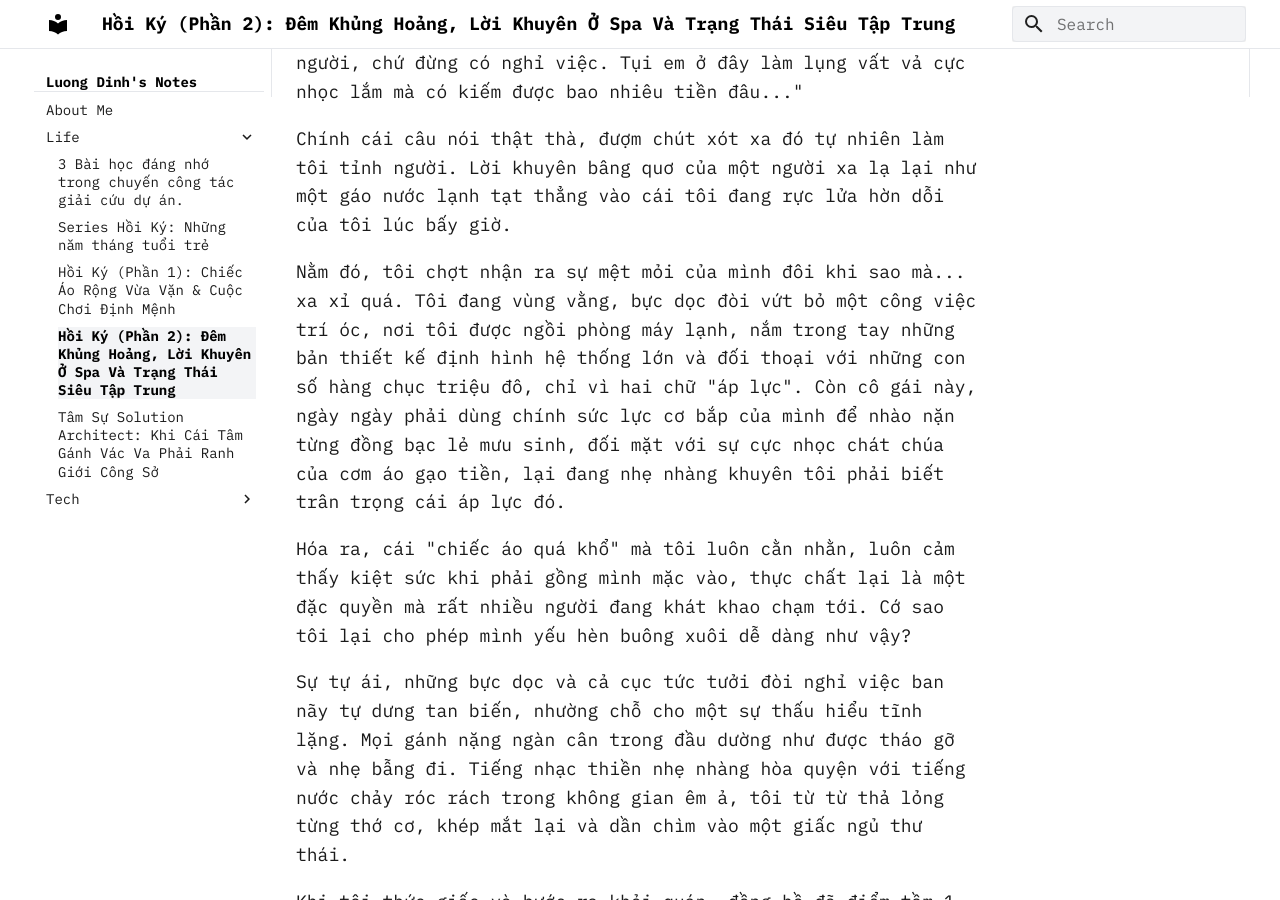
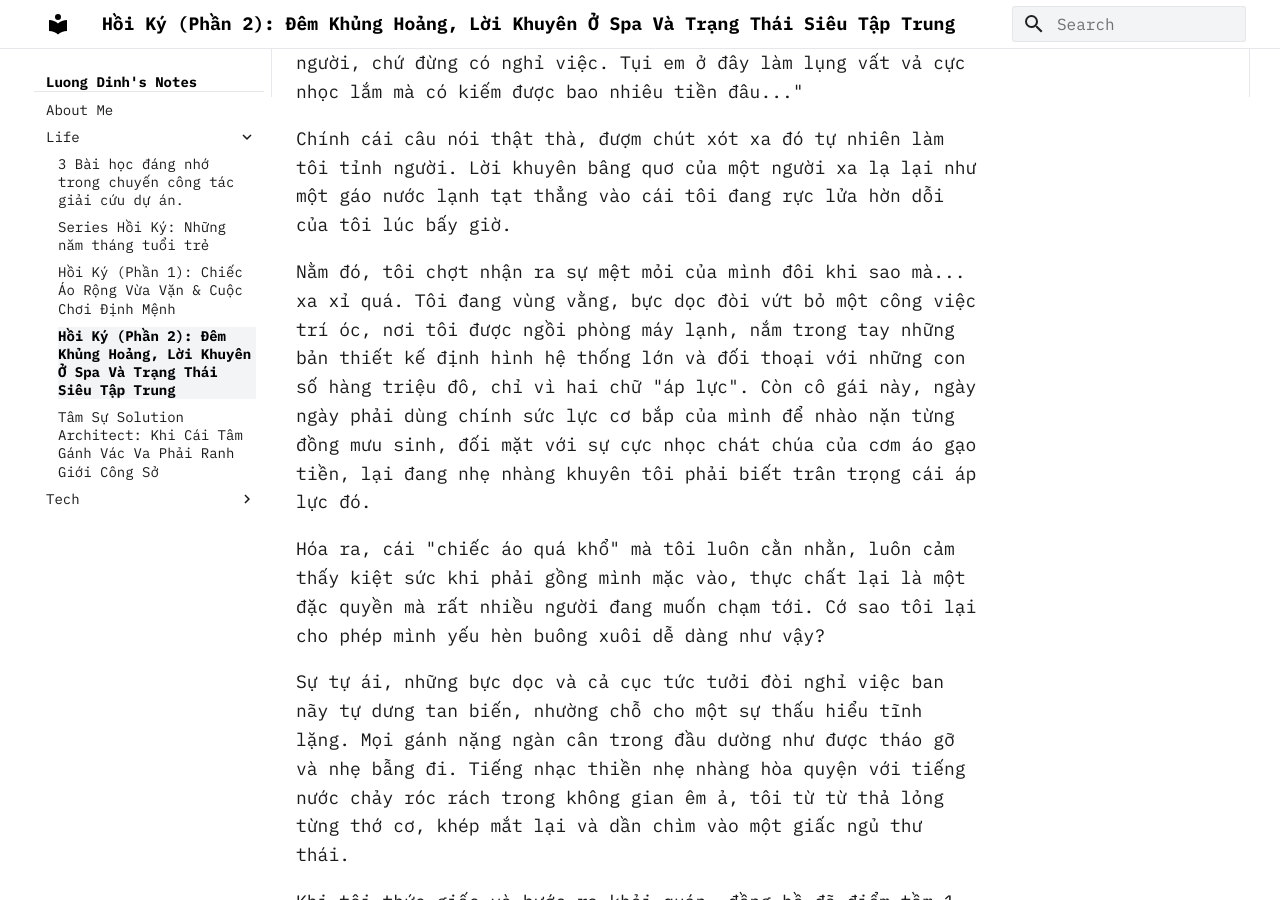
Before and after one commit to dhluong90/dhluong90.github.io, an MkDocs documentation site: the page built from docs/Life/hoi_ky_chuong_2_dem_trang_tin_nhan_nghi_viec_va_co_gai_o_tiem_spa.md, in a window 1280 px wide and 900 px high, scrolled down 1657 px. Built offline with MkDocs 1.6.1 and Material for MkDocs 9.7.7, drawn with Linux system fonts in a browser that asks for light colours.

Commit message:
Tinh chỉnh lại một số từ ngữ trong đoạn nhận thức

```diff
--- a/docs/Life/hoi_ky_chuong_2_dem_trang_tin_nhan_nghi_viec_va_co_gai_o_tiem_spa.md
+++ b/docs/Life/hoi_ky_chuong_2_dem_trang_tin_nhan_nghi_viec_va_co_gai_o_tiem_spa.md
@@ -30,9 +30,9 @@ Trong lúc làm việc, nhân viên trị liệu có bắt chuyện và hỏi t
 
 Chính cái câu nói thật thà, đượm chút xót xa đó tự nhiên làm tôi tỉnh người. Lời khuyên bâng quơ của một người xa lạ lại như một gáo nước lạnh tạt thẳng vào cái tôi đang rực lửa hờn dỗi của tôi lúc bấy giờ.
 
-Nằm đó, tôi chợt nhận ra sự mệt mỏi của mình đôi khi sao mà... xa xỉ quá. Tôi đang vùng vằng, bực dọc đòi vứt bỏ một công việc trí óc, nơi tôi được ngồi phòng máy lạnh, nắm trong tay những bản thiết kế định hình hệ thống lớn và đối thoại với những con số hàng chục triệu đô, chỉ vì hai chữ "áp lực". Còn cô gái này, ngày ngày phải dùng chính sức lực cơ bắp của mình để nhào nặn từng đồng bạc lẻ mưu sinh, đối mặt với sự cực nhọc chát chúa của cơm áo gạo tiền, lại đang nhẹ nhàng khuyên tôi phải biết trân trọng cái áp lực đó.
+Nằm đó, tôi chợt nhận ra sự mệt mỏi của mình đôi khi sao mà... xa xỉ quá. Tôi đang vùng vằng, bực dọc đòi vứt bỏ một công việc trí óc, nơi tôi được ngồi phòng máy lạnh, nắm trong tay những bản thiết kế định hình hệ thống lớn và đối thoại với những con số hàng triệu đô, chỉ vì hai chữ "áp lực". Còn cô gái này, ngày ngày phải dùng chính sức lực cơ bắp của mình để nhào nặn từng đồng mưu sinh, đối mặt với sự cực nhọc chát chúa của cơm áo gạo tiền, lại đang nhẹ nhàng khuyên tôi phải biết trân trọng cái áp lực đó.
 
-Hóa ra, cái "chiếc áo quá khổ" mà tôi luôn cằn nhằn, luôn cảm thấy kiệt sức khi phải gồng mình mặc vào, thực chất lại là một đặc quyền mà rất nhiều người đang khát khao chạm tới. Cớ sao tôi lại cho phép mình yếu hèn buông xuôi dễ dàng như vậy?
+Hóa ra, cái "chiếc áo quá khổ" mà tôi luôn cằn nhằn, luôn cảm thấy kiệt sức khi phải gồng mình mặc vào, thực chất lại là một đặc quyền mà rất nhiều người đang muốn chạm tới. Cớ sao tôi lại cho phép mình yếu hèn buông xuôi dễ dàng như vậy?
 
 Sự tự ái, những bực dọc và cả cục tức tưởi đòi nghỉ việc ban nãy tự dưng tan biến, nhường chỗ cho một sự thấu hiểu tĩnh lặng. Mọi gánh nặng ngàn cân trong đầu dường như được tháo gỡ và nhẹ bẫng đi. Tiếng nhạc thiền nhẹ nhàng hòa quyện với tiếng nước chảy róc rách trong không gian êm ả, tôi từ từ thả lỏng từng thớ cơ, khép mắt lại và dần chìm vào một giấc ngủ thư thái.
 
```
